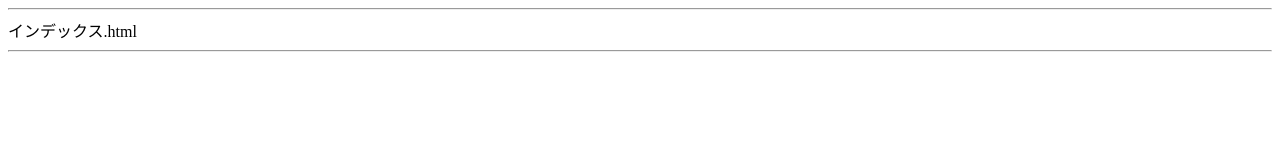
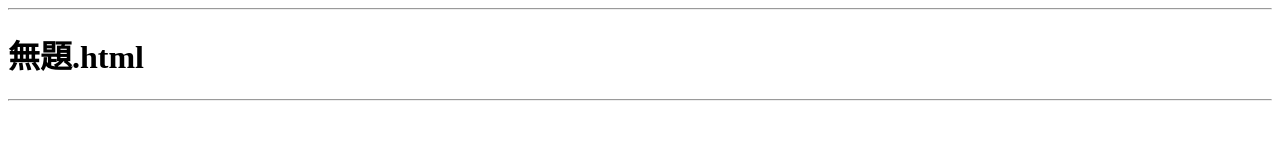
Before and after one commit to dos/dos.github.io, a plain HTML site: page index.html in a window 1280 px wide. Drawn offline with Linux system fonts and the light colour scheme.

Commit message:
Update index.html
edit

```diff
--- a/index.html
+++ b/index.html
@@ -1,7 +1,8 @@
 <html>
+<head><title>Hello, world!</title></head>
 <body>
 <hr>
-インデックス.html
+<h1>無題.html<h1>
 <hr>
 </body>
 </html>
```
